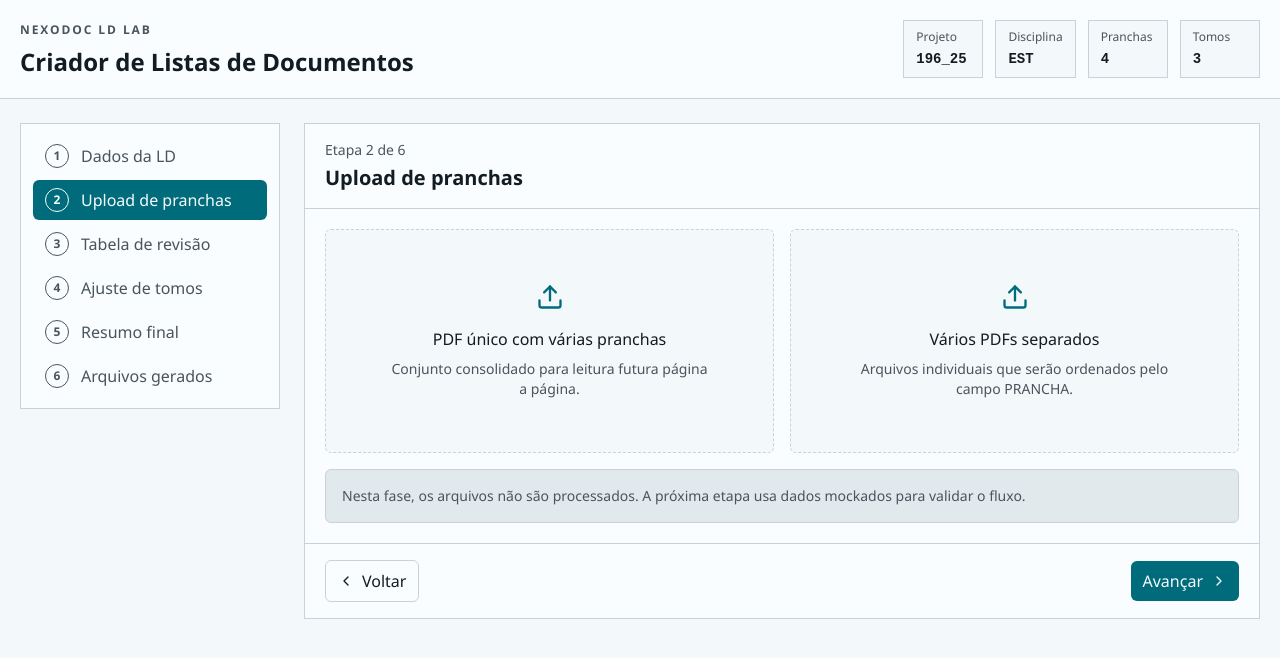
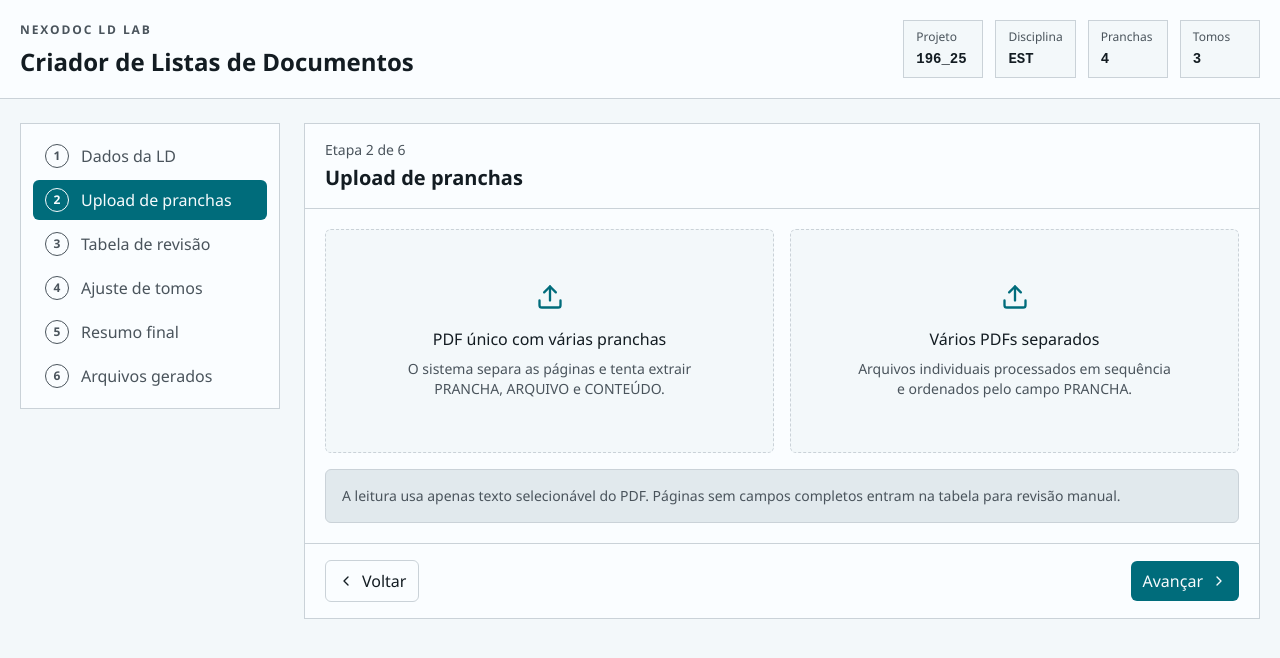
Before and after one commit to theusinshow/nexodoc-ld, a Next.js app: page / in a window 1280 px wide. Both pictures are taken after a click on the button "Avançar". Shown: the top 658 px of the page. Built offline with nearby package versions, Linux system fonts and the light colour scheme.

Commit message:
feat: add textual pdf extraction

```diff
--- a/package.json
+++ b/package.json
@@ -11,6 +11,7 @@
   "dependencies": {
     "lucide-react": "^0.468.0",
     "next": "^16.1.6",
+    "pdfjs-dist": "^5.7.284",
     "react": "^19.2.4",
     "react-dom": "^19.2.4"
   },
--- a/src/app/page.tsx
+++ b/src/app/page.tsx
@@ -8,7 +8,9 @@ import {
   CircleX,
   Download,
   FileArchive,
+  FileSearch,
   FileText,
+  Loader2,
   Plus,
   RotateCcw,
   ShieldCheck,
@@ -37,6 +39,17 @@ type ReviewRow = {
   readDiscipline: string;
   lowConfidence: boolean;
   reviewedAlertKeys: string[];
+};
+
+type PdfReadResult = {
+  fileName: string;
+  pageNumber: number;
+  row: ReviewRow;
+  foundFields: {
+    sheet: boolean;
+    file: boolean;
+    description: boolean;
+  };
 };
 
 type Tomo = {
@@ -150,6 +163,17 @@ type ValidationResult = {
   missingSheets: number[];
 };
 
+type PdfTextItem = {
+  str: string;
+  transform: number[];
+};
+
+type PdfTextLine = {
+  x: number;
+  y: number;
+  text: string;
+};
+
 function parseSheet(value: string): ParsedSheet | null {
   const match = value.trim().match(/(\d+)\s*\/\s*(\d+)/);
 
@@ -166,6 +190,91 @@ function parseSheet(value: string): ParsedSheet | null {
 function formatSheet(number: number, total: number) {
   const width = Math.max(2, String(total).length);
   return `${String(number).padStart(width, "0")}/${total}`;
+}
+
+function normalizeExtractedValue(value: string) {
+  return value.replace(/\s+/g, " ").trim();
+}
+
+function escapeRegex(value: string) {
+  return value.replace(/[.*+?^${}()|[\]\\]/g, "\\$&");
+}
+
+function extractField(text: string, field: "PRANCHA" | "ARQUIVO" | "CONTEÚDO") {
+  const fieldAlternatives = ["PRANCHA", "ARQUIVO", "CONTEÚDO"].filter((name) => name !== field);
+  const stopPattern = fieldAlternatives.map(escapeRegex).join("|");
+  const pattern = new RegExp(`${field}\\s*[:\\-]?\\s*([\\s\\S]*?)(?=\\s+(?:${stopPattern})\\s*[:\\-]?|$)`, "i");
+  const match = text.match(pattern);
+
+  return match ? normalizeExtractedValue(match[1]) : "";
+}
+
+function extractDisciplineFromPrancha(value: string) {
+  const match = value.match(/[A-Za-z]{2,}(?:-[A-Za-z]{2,})?/);
+
+  return match ? match[0] : "";
+}
+
+function groupTextLines(items: PdfTextLine[]) {
+  const sortedItems = [...items].sort((a, b) => {
+    if (Math.abs(a.y - b.y) > 4) {
+      return a.y - b.y;
+    }
+
+    return a.x - b.x;
+  });
+  const lines: PdfTextLine[] = [];
+
+  for (const item of sortedItems) {
+    const currentLine = lines[lines.length - 1];
+
+    if (currentLine && Math.abs(currentLine.y - item.y) <= 4) {
+      currentLine.text = `${currentLine.text} ${item.text}`;
+      currentLine.x = Math.min(currentLine.x, item.x);
+      continue;
+    }
+
+    lines.push({ ...item });
+  }
+
+  return lines.map((line) => normalizeExtractedValue(line.text)).filter(Boolean);
+}
+
+function parsePdfTextToRow(
+  candidateText: string,
+  fullText: string,
+  fileName: string,
+  pageNumber: number,
+  id: number,
+): PdfReadResult {
+  const sourceText = ["PRANCHA", "ARQUIVO", "CONTEÚDO"].every((field) =>
+    candidateText.toLocaleUpperCase("pt-BR").includes(field),
+  )
+    ? candidateText
+    : fullText;
+  const sheet = extractField(sourceText, "PRANCHA");
+  const file = extractField(sourceText, "ARQUIVO");
+  const description = extractField(sourceText, "CONTEÚDO");
+  const foundFields = {
+    sheet: Boolean(sheet),
+    file: Boolean(file),
+    description: Boolean(description),
+  };
+
+  return {
+    fileName,
+    pageNumber,
+    foundFields,
+    row: {
+      id,
+      sheet,
+      file,
+      description,
+      readDiscipline: extractDisciplineFromPrancha(sheet),
+      lowConfidence: !foundFields.sheet || !foundFields.file || !foundFields.description,
+      reviewedAlertKeys: [],
+    },
+  };
 }
 
 function compareBySheet(a: ReviewRow, b: ReviewRow) {
@@ -314,6 +423,9 @@ export default function Home() {
   const [referenceTotal, setReferenceTotal] = useState<number | null>(30);
   const [manualTotal, setManualTotal] = useState("30");
   const [reviewedGlobalWarnings, setReviewedGlobalWarnings] = useState<string[]>([]);
+  const [pdfReadResults, setPdfReadResults] = useState<PdfReadResult[]>([]);
+  const [pdfProcessing, setPdfProcessing] = useState(false);
+  const [pdfReadError, setPdfReadError] = useState("");
 
   const baseName = `${ldData.projectCode}_${ldData.discipline}_ld_${ldData.revision}`;
   const validation = useMemo(
@@ -385,6 +497,85 @@ export default function Home() {
 
   function removeRow(id: number) {
     setRows((current) => current.filter((row) => row.id !== id));
+  }
+
+  async function processPdfFiles(fileList: FileList | File[]) {
+    const files = Array.from(fileList).filter((file) => file.type === "application/pdf" || file.name.toLowerCase().endsWith(".pdf"));
+
+    if (files.length === 0) {
+      setPdfReadError("Selecione ao menos um arquivo PDF.");
+      return;
+    }
+
+    setPdfProcessing(true);
+    setPdfReadError("");
+
+    try {
+      const pdfjs = await import("pdfjs-dist/legacy/build/pdf.mjs");
+      pdfjs.GlobalWorkerOptions.workerSrc = new URL(
+        "pdfjs-dist/legacy/build/pdf.worker.mjs",
+        import.meta.url,
+      ).toString();
+
+      const nextResults: PdfReadResult[] = [];
+      let nextId = 1;
+
+      for (const file of files) {
+        const data = await file.arrayBuffer();
+        const documentTask = pdfjs.getDocument({ data });
+        const pdf = await documentTask.promise;
+
+        for (let pageNumber = 1; pageNumber <= pdf.numPages; pageNumber += 1) {
+          const page = await pdf.getPage(pageNumber);
+          const viewport = page.getViewport({ scale: 1 });
+          const textContent = await page.getTextContent();
+          const textItems = textContent.items.filter((item) => "str" in item && "transform" in item);
+          const positionedItems = textItems.map((item) => {
+            const textItem = item as PdfTextItem;
+            const [x, y] = viewport.convertToViewportPoint(textItem.transform[4], textItem.transform[5]);
+
+            return {
+              x,
+              y,
+              text: textItem.str,
+            };
+          });
+          const stampItems = positionedItems.filter(
+            (item) => item.x >= viewport.width * 0.55 && item.y >= viewport.height * 0.55,
+          );
+          const expandedStampItems = positionedItems.filter(
+            (item) => item.x >= viewport.width * 0.45 && item.y >= viewport.height * 0.45,
+          );
+          const fullText = groupTextLines(positionedItems).join(" ");
+          const stampText = groupTextLines(stampItems).join(" ");
+          const expandedStampText = groupTextLines(expandedStampItems).join(" ");
+          const candidateText = stampText || expandedStampText || fullText;
+
+          nextResults.push(parsePdfTextToRow(candidateText, fullText, file.name, pageNumber, nextId));
+          nextId += 1;
+        }
+      }
+
+      setPdfReadResults(nextResults);
+      setRows(nextResults.map((result) => result.row).sort(compareBySheet));
+      setReviewedGlobalWarnings([]);
+
+      const totals = new Set(
+        nextResults
+          .map((result) => parseSheet(result.row.sheet)?.total)
+          .filter((total): total is number => typeof total === "number"),
+      );
+
+      if (totals.size === 1) {
+        const [total] = [...totals];
+        setReferenceTotal(total);
+        setManualTotal(String(total));
+      }
+    } catch (error) {
+      setPdfReadError(error instanceof Error ? error.message : "Não foi possível ler o PDF selecionado.");
+    } finally {
+      setPdfProcessing(false);
+    }
   }
 
   function sortRowsBySheet() {
@@ -500,7 +691,16 @@ export default function Home() {
             {activeStep === 0 && (
               <LdForm data={ldData} onChange={updateLdData} />
             )}
-            {activeStep === 1 && <UploadStep />}
+            {activeStep === 1 && (
+              <UploadStep onFilesSelected={processPdfFiles} processing={pdfProcessing} />
+            )}
+            {activeStep === 1 && (
+              <PdfReadSummary
+                results={pdfReadResults}
+                processing={pdfProcessing}
+                error={pdfReadError}
+              />
+            )}
             {activeStep === 2 && (
               <ReviewTable
                 rows={rows}
@@ -633,20 +833,30 @@ function Field({
   );
 }
 
-function UploadStep() {
+function UploadStep({
+  onFilesSelected,
+  processing,
+}: {
+  onFilesSelected: (files: FileList) => void;
+  processing: boolean;
+}) {
   return (
     <div className="grid gap-4 md:grid-cols-2">
       <UploadPanel
         title="PDF único com várias pranchas"
-        description="Conjunto consolidado para leitura futura página a página."
+        description="O sistema separa as páginas e tenta extrair PRANCHA, ARQUIVO e CONTEÚDO."
+        disabled={processing}
+        onFilesSelected={onFilesSelected}
       />
       <UploadPanel
         title="Vários PDFs separados"
-        description="Arquivos individuais que serão ordenados pelo campo PRANCHA."
+        description="Arquivos individuais processados em sequência e ordenados pelo campo PRANCHA."
         multiple
+        disabled={processing}
+        onFilesSelected={onFilesSelected}
       />
       <div className="md:col-span-2 rounded-md border border-border bg-muted p-4 text-sm text-muted-foreground">
-        Nesta fase, os arquivos não são processados. A próxima etapa usa dados mockados para validar o fluxo.
+        A leitura usa apenas texto selecionável do PDF. Páginas sem campos completos entram na tabela para revisão manual.
       </div>
     </div>
   );
@@ -656,18 +866,84 @@ function UploadPanel({
   title,
   description,
   multiple = false,
+  disabled = false,
+  onFilesSelected,
 }: {
   title: string;
   description: string;
   multiple?: boolean;
+  disabled?: boolean;
+  onFilesSelected: (files: FileList) => void;
 }) {
   return (
-    <label className="flex min-h-56 cursor-pointer flex-col items-center justify-center rounded-md border border-dashed border-border bg-background p-6 text-center transition hover:bg-muted">
-      <Upload className="text-accent" size={28} />
+    <label
+      className={`flex min-h-56 flex-col items-center justify-center rounded-md border border-dashed border-border bg-background p-6 text-center transition ${
+        disabled ? "cursor-not-allowed opacity-60" : "cursor-pointer hover:bg-muted"
+      }`}
+    >
+      {disabled ? (
+        <Loader2 className="animate-spin text-accent" size={28} />
+      ) : (
+        <Upload className="text-accent" size={28} />
+      )}
       <span className="mt-4 font-medium">{title}</span>
       <span className="mt-2 max-w-xs text-sm text-muted-foreground">{description}</span>
-      <input type="file" accept="application/pdf,.pdf" multiple={multiple} className="sr-only" />
+      <input
+        type="file"
+        accept="application/pdf,.pdf"
+        multiple={multiple}
+        disabled={disabled}
+        onChange={(event) => {
+          if (event.target.files) {
+            onFilesSelected(event.target.files);
+            event.target.value = "";
+          }
+        }}
+        className="sr-only"
+      />
     </label>
+  );
+}
+
+function PdfReadSummary({
+  results,
+  processing,
+  error,
+}: {
+  results: PdfReadResult[];
+  processing: boolean;
+  error: string;
+}) {
+  if (!processing && !error && results.length === 0) {
+    return null;
+  }
+
+  const reviewCount = results.filter((result) => result.row.lowConfidence).length;
+
+  return (
+    <div className="mt-4 rounded-md border border-border bg-background p-4">
+      <div className="flex items-center gap-2 text-sm font-semibold">
+        {processing ? (
+          <Loader2 size={16} className="animate-spin text-accent" />
+        ) : (
+          <FileSearch size={16} className="text-accent" />
+        )}
+        Leitura textual de PDF
+      </div>
+      {processing && (
+        <p className="mt-2 text-sm text-muted-foreground">
+          Processando páginas e procurando os campos fixos no texto selecionável.
+        </p>
+      )}
+      {error && <p className="mt-2 text-sm text-danger">{error}</p>}
+      {!processing && results.length > 0 && (
+        <div className="mt-3 grid gap-2 text-sm text-muted-foreground sm:grid-cols-3">
+          <Metric label="Páginas lidas" value={String(results.length)} />
+          <Metric label="Para revisão" value={String(reviewCount)} />
+          <Metric label="Preenchidas" value={String(results.length - reviewCount)} />
+        </div>
+      )}
+    </div>
   );
 }
 
```
Also changed, not shown: 2 other files (tests, documents, lock files or other folders).
